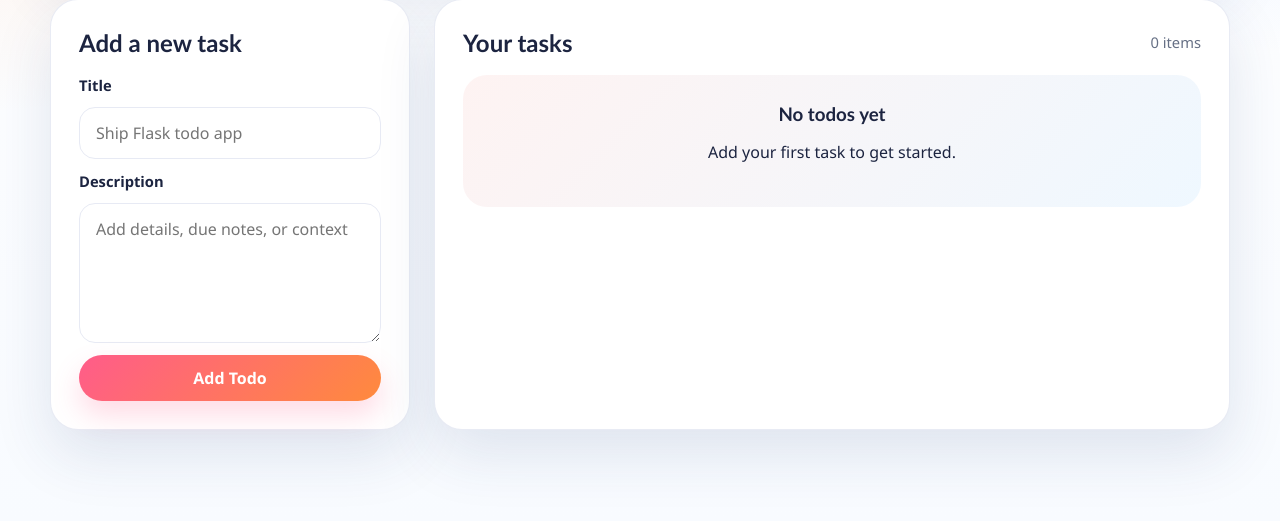
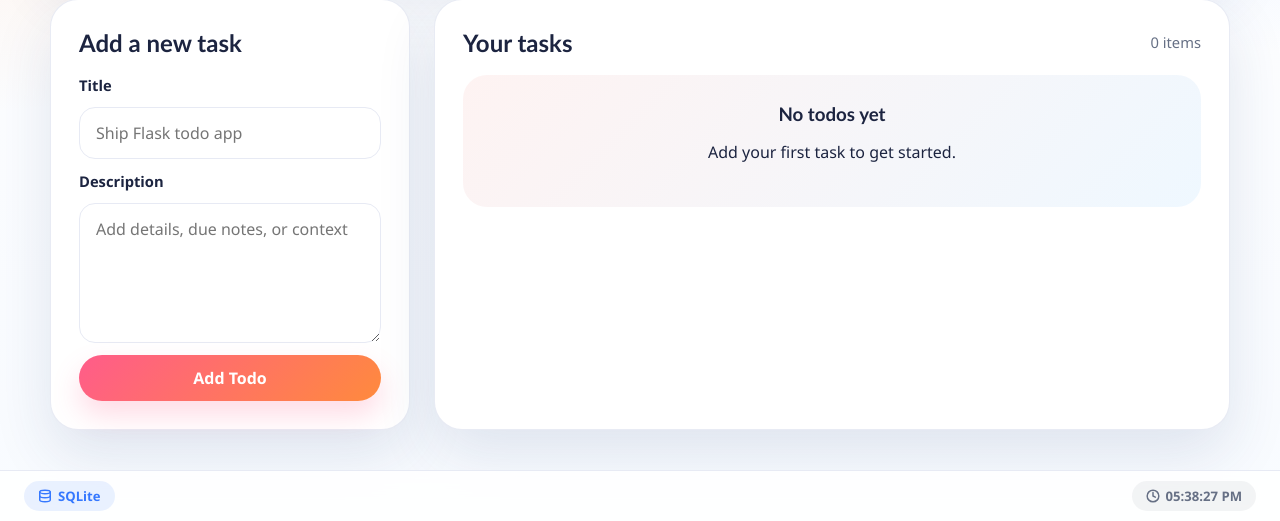
Before and after one commit to kunchalavikram1427/better-todo-app, a Flask app: page / in a window 1280 px wide. Shown: the part 279-800 px from the top of the page. Run offline with Flask 3, Linux system fonts and the light colour scheme.

Commit message:
Add clock and db type in UI

```diff
--- a/app/routes.py
+++ b/app/routes.py
@@ -1,6 +1,6 @@
 from datetime import datetime
 
-from flask import Blueprint, flash, redirect, render_template, request, url_for
+from flask import Blueprint, current_app, flash, redirect, render_template, request, url_for
 
 from . import db
 from .models import Todo
@@ -16,7 +16,11 @@ def index():
         "done": sum(1 for todo in todos if todo.is_done),
     }
     stats["open"] = stats["total"] - stats["done"]
-    return render_template("index.html", todos=todos, stats=stats)
+
+    db_uri = current_app.config["SQLALCHEMY_DATABASE_URI"]
+    db_type = "PostgreSQL" if "postgresql" in db_uri else "SQLite"
+
+    return render_template("index.html", todos=todos, stats=stats, db_type=db_type)
 
 
 @main_bp.route("/todos", methods=["POST"])
--- a/app/static/styles.css
+++ b/app/static/styles.css
@@ -31,7 +31,7 @@ body {
 .page-shell {
   width: min(1180px, calc(100% - 32px));
   margin: 0 auto;
-  padding: 36px 0 56px;
+  padding: 36px 0 80px;
 }
 
 .hero-card,
@@ -328,3 +328,39 @@ textarea:focus {
     grid-template-columns: 1fr;
   }
 }
+
+.info-footer {
+  position: fixed;
+  bottom: 0;
+  left: 0;
+  right: 0;
+  display: flex;
+  align-items: center;
+  justify-content: space-between;
+  padding: 10px 24px;
+  background: rgba(255, 255, 255, 0.85);
+  backdrop-filter: blur(12px);
+  -webkit-backdrop-filter: blur(12px);
+  border-top: 1px solid var(--line);
+  z-index: 100;
+}
+
+.footer-badge {
+  display: inline-flex;
+  align-items: center;
+  gap: 6px;
+  padding: 6px 14px;
+  border-radius: 999px;
+  font-size: 0.82rem;
+  font-weight: 700;
+}
+
+.footer-db {
+  color: var(--blue);
+  background: rgba(53, 120, 255, 0.1);
+}
+
+.footer-clock {
+  color: var(--muted);
+  background: rgba(102, 112, 133, 0.08);
+}
--- a/app/templates/base.html
+++ b/app/templates/base.html
@@ -8,5 +8,34 @@
   </head>
   <body>
     {% block content %}{% endblock %}
+
+    <footer class="info-footer">
+      <div class="footer-badge footer-db">
+        <svg width="14" height="14" viewBox="0 0 24 24" fill="none" stroke="currentColor" stroke-width="2.5" stroke-linecap="round" stroke-linejoin="round">
+          <ellipse cx="12" cy="5" rx="9" ry="3"/>
+          <path d="M21 12c0 1.66-4 3-9 3s-9-1.34-9-3"/>
+          <path d="M3 5v14c0 1.66 4 3 9 3s9-1.34 9-3V5"/>
+        </svg>
+        {{ db_type | default("SQLite") }}
+      </div>
+      <div class="footer-badge footer-clock">
+        <svg width="14" height="14" viewBox="0 0 24 24" fill="none" stroke="currentColor" stroke-width="2.5" stroke-linecap="round" stroke-linejoin="round">
+          <circle cx="12" cy="12" r="10"/>
+          <polyline points="12 6 12 12 16 14"/>
+        </svg>
+        <span id="live-clock"></span>
+      </div>
+    </footer>
+
+    <script>
+      (function () {
+        var el = document.getElementById("live-clock");
+        function tick() {
+          el.textContent = new Date().toLocaleTimeString([], { hour: "2-digit", minute: "2-digit", second: "2-digit" });
+        }
+        tick();
+        setInterval(tick, 1000);
+      })();
+    </script>
   </body>
 </html>
```
